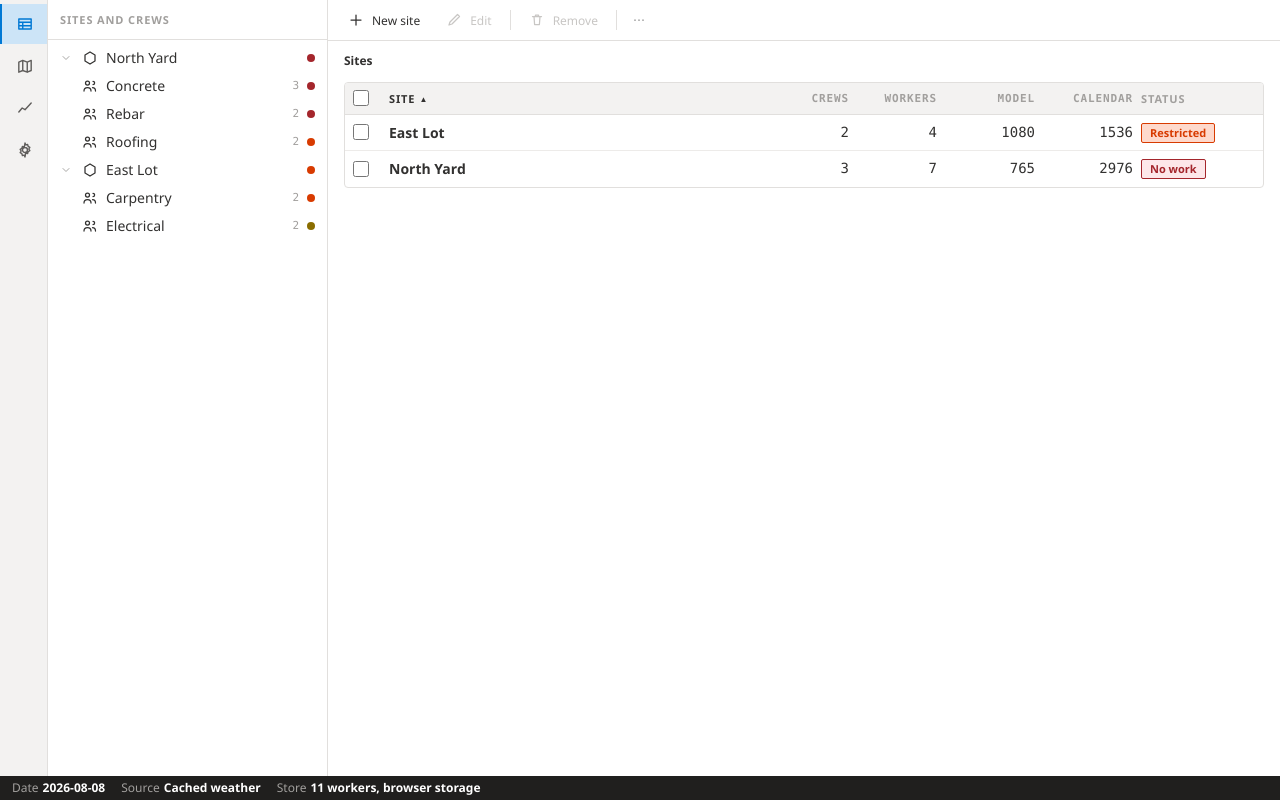
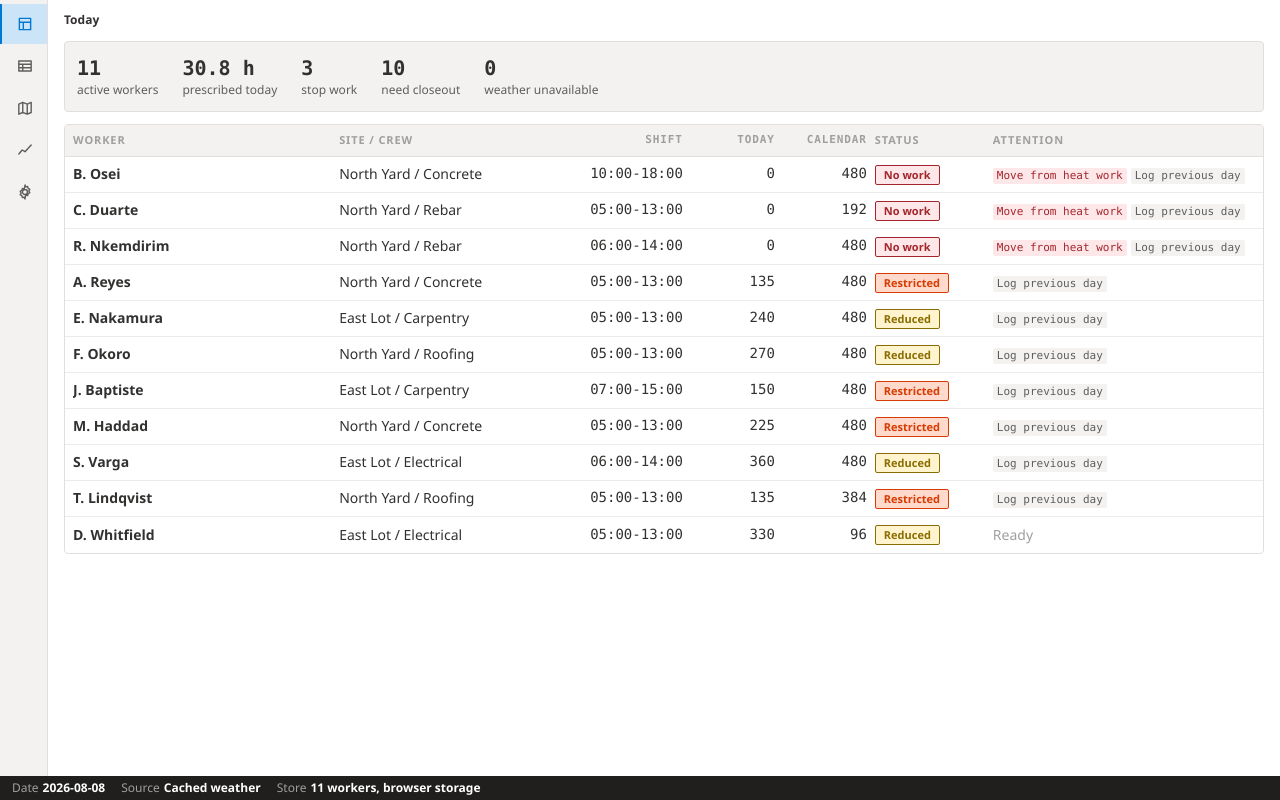
Before and after one commit to DataElk/sunup, a website with bundled scripts: page app/index.html in a window 1280 px wide. Built offline with nearby package versions, Linux system fonts and the light colour scheme.

Commit message:
Add a start-of-shift Today view

```diff
--- a/app/js/app.js
+++ b/app/js/app.js
@@ -4,7 +4,7 @@
    Routing is hash-based and three levels deep, so every screen survives a hard
    refresh and can be linked:
 
-     #/sites
+     #/today  #/sites
      #/site/:siteId
      #/site/:siteId/crew/:crewId
      #/site/:siteId/crew/:crewId/worker/:workerId
@@ -34,13 +34,14 @@ const content = document.getElementById('content');
 const statusHost = document.getElementById('statusbar');
 
 const RAIL = [
-  { id: 'roster', icon: 'grid', label: 'Roster', href: '#/sites' },
+  { id: 'today', icon: 'log', label: 'Today', href: '#/today' },
+  { id: 'roster', icon: 'grid', label: 'Workforce', href: '#/sites' },
   { id: 'map', icon: 'map', label: 'Map', href: '#/map' },
   { id: 'performance', icon: 'chart', label: 'Model performance', href: '#/performance' },
   { id: 'settings', icon: 'gear', label: 'Settings', href: '#/settings' },
 ];
 
-let route = { view: 'sites' };
+let route = { view: 'today' };
 let selection = new Set();
 let sort = { key: 'name', dir: 'asc' };
 let expanded = new Set();
@@ -50,7 +51,8 @@ let expanded = new Set();
 function parse() {
   const hash = location.hash.replace(/^#\/?/, '');
   const parts = hash.split('/').filter(Boolean);
-  if (!parts.length) return { view: 'sites' };
+  if (!parts.length) return { view: 'today' };
+  if (parts[0] === 'today') return { view: 'today' };
   if (parts[0] === 'map') return { view: 'map' };
   if (parts[0] === 'performance' || parts[0] === 'forecast') {
     return { view: 'performance' };
@@ -159,7 +161,7 @@ function commandsFor(current) {
           () => go(`#/site/${current.siteId}/crew/${current.crewId}`)) },
     ];
   }
-  if (current.view === 'settings' || current.view === 'map'
+  if (current.view === 'today' || current.view === 'settings' || current.view === 'map'
       || current.view === 'performance') {
     return [];
   }
@@ -205,7 +207,7 @@ function copyRecord(crewId) {
 /* --- Chrome --------------------------------------------------------------------- */
 
 function railFor(current) {
-  const key = ['map', 'performance', 'settings'].includes(current.view)
+  const key = ['today', 'map', 'performance', 'settings'].includes(current.view)
     ? current.view : 'roster';
   rail.replaceChildren();
   for (const item of RAIL) {
@@ -295,6 +297,7 @@ function render() {
 
   let view;
   switch (current.view) {
+    case 'today': view = views.todayView(ctx); break;
     case 'map': view = mapView(ctx); break;
     case 'performance': view = performanceView(ctx); break;
     case 'settings': view = settingsView(ctx); break;
@@ -323,6 +326,6 @@ window.addEventListener('hashchange', () => { dismissPanel(); render(); });
   for (const site of store.sites()) expanded.add(site.id);
   resumeSiteBackfills();
 
-  if (!location.hash) location.hash = '#/sites';
+  if (!location.hash) location.hash = '#/today';
   render();
 })();
--- a/app/js/views.js
+++ b/app/js/views.js
@@ -188,6 +188,100 @@ function loggedCell(result) {
     wrap.appendChild(t);
   }
   return wrap;
+}
+
+/* --- Today: start-of-shift decisions ------------------------------------------ */
+
+function previousObserved(result) {
+  if (!result || result.unavailable) return null;
+  const prior = result.observed.filter((record) => record.date < compute.today());
+  return prior.length ? prior[prior.length - 1] : null;
+}
+
+function todayMetric(value, label) {
+  const wrap = el('div', 'fc-metric');
+  wrap.append(el('div', 'fc-value num', value), el('div', 'fc-label', label));
+  return wrap;
+}
+
+function todayAttention(row) {
+  const wrap = el('span', 'loggedcell');
+  if (row.result.unavailable) wrap.appendChild(tag('Weather needed', 'danger'));
+  if (!row.result.unavailable && row.result.current.status === 'stop') {
+    wrap.appendChild(tag('Move from heat work', 'danger'));
+  }
+  if (row.missingCloseout) wrap.appendChild(tag('Log previous day', 'assumed'));
+  if (!wrap.childElementCount) wrap.appendChild(el('span', 'muted', 'Ready'));
+  return wrap;
+}
+
+export function todayView(ctx) {
+  const root = el('div', 'view');
+  root.appendChild(breadcrumb([{ label: 'Today' }]));
+
+  const rows = store.workers()
+    .filter((worker) => worker.active !== false)
+    .map((worker) => {
+      const result = compute.forWorker(worker.id);
+      const crew = store.crew(worker.crewId);
+      const site = result && result.site ? result.site : (crew ? store.site(crew.siteId) : null);
+      const previous = previousObserved(result);
+      const missingCloseout = Boolean(previous && previous.assumed);
+      const priority = result.unavailable ? 0
+        : (result.current.status === 'stop' ? 1 : (missingCloseout ? 2 : 3));
+      return { worker, result, crew, site, missingCloseout, priority };
+    })
+    .sort((a, b) => a.priority - b.priority || a.worker.name.localeCompare(b.worker.name));
+
+  const usable = rows.filter((row) => !row.result.unavailable);
+  const stopped = usable.filter((row) => row.result.current.status === 'stop').length;
+  const missing = rows.filter((row) => row.missingCloseout).length;
+  const unavailable = rows.length - usable.length;
+  const minutes = usable.reduce((sum, row) => sum + row.result.current.prescribedMinutes, 0);
+
+  const summary = el('div', 'fc-summary');
+  summary.append(
+    todayMetric(String(rows.length), 'active workers'),
+    todayMetric(`${(minutes / 60).toFixed(1)} h`, 'prescribed today'),
+    todayMetric(String(stopped), 'stop work'),
+    todayMetric(String(missing), 'need closeout'),
+    todayMetric(String(unavailable), 'weather unavailable'));
+  root.appendChild(summary);
+
+  root.appendChild(detailsList({
+    columns: [
+      { label: 'Worker', width: '1.4fr', render: (row) => workerNameCell(row.result) },
+      { label: 'Site / crew', width: '1.3fr',
+        render: (row) => `${row.site ? row.site.name : 'No site'} / ${row.crew ? row.crew.name : 'No crew'}` },
+      { label: 'Shift', width: '96px', numeric: true,
+        render: (row) => `${pad(row.worker.shiftStart)}:00-${pad(row.worker.shiftEnd)}:00` },
+      { label: 'Today', width: '84px', numeric: true,
+        render: (row) => row.result.unavailable
+          ? '—' : String(row.result.current.prescribedMinutes) },
+      { label: 'Calendar', width: '84px', numeric: true,
+        render: (row) => row.result.unavailable
+          ? '—' : String(row.result.current.calendarMinutes) },
+      { label: 'Status', width: '110px',
+        render: (row) => row.result.unavailable
+          ? el('span', 'muted', 'Unavailable')
+          : chip(row.result.current.status, STATUS_TEXT[row.result.current.status]) },
+      { label: 'Attention', width: '1.4fr', render: todayAttention },
+    ],
+    rows,
+    sort: null,
+    onSort: () => {},
+    selection: new Set(),
+    onSelectionChange: () => {},
+    rowKey: (row) => row.worker.id,
+    onInvoke: (row) => {
+      if (row.site && row.crew) {
+        ctx.go(`#/site/${row.site.id}/crew/${row.crew.id}/worker/${row.worker.id}`);
+      }
+    },
+    selectable: false,
+    empty: 'No active workers. Add workers under Workforce.',
+  }));
+  return root;
 }
 
 /* --- Level 1: all sites --------------------------------------------------------- */
--- a/app/styles/components.css
+++ b/app/styles/components.css
@@ -642,7 +642,7 @@ body {
 .legend-note { color: var(--ink-secondary); }
 
 /* ==========================================================================
-   Forecast
+   Summary metrics
    ========================================================================== */
 
 .fc-summary { display: flex; gap: var(--space-6); flex-wrap: wrap; padding: var(--space-3); background: var(--surface-sunken); border: var(--border-width) solid var(--line-default); border-radius: var(--radius-surface); }
```
Also changed, not shown: 1 other file.
